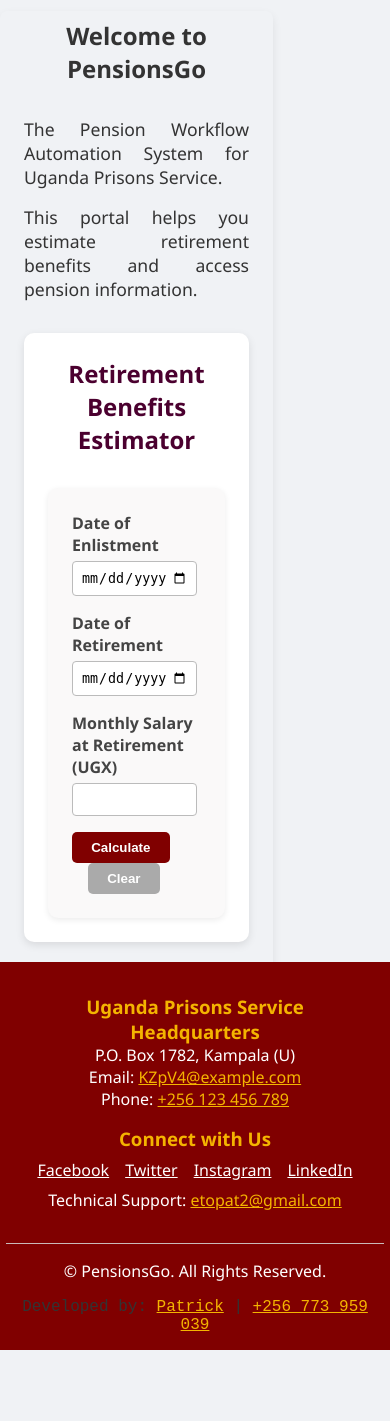
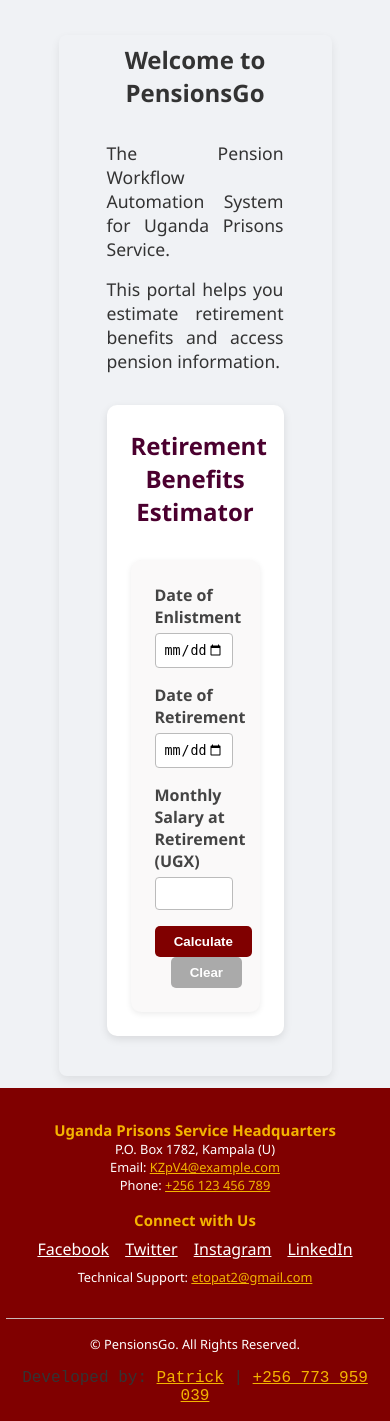
Before and after one commit to etopat/PensionApp, a PHP site: page /frontend/index.html in a window 390 px wide. Shown: the part 49-1470 px from the top of the page. Before the commit the page ends 1399 px from the top, so only its background shows below. Run offline with PHP 8.4, Linux system fonts and the light colour scheme.

Commit message:
Worked on main

```diff
--- a/frontend/css/styles.css
+++ b/frontend/css/styles.css
@@ -160,40 +160,26 @@ a.button:focus {
 
     .footer-holder {
         width: 100%;
-        font-size: 1rem;
+        font-size: 0.8rem;
         position: relative;
         bottom: 0;
         padding: 0.5rem 0.2rem;
         text-align: center;
     }
-
-    .main-wrapper {
-        position: relative;
-        top: 60px;
-        background: var(--main-bg);
-        padding: 0.3rem 1rem;
-        /* margin: 1.5rem auto 2rem; */
-        border-radius: 8px;
-        box-shadow: 0 4px 10px rgba(0, 0, 0, 0.08);
-        width: 90%;
-        transition: background-color 0.3s ease;
-    }
 }
 
 /* ========== MAIN ========== */
+
 .main-wrapper {
-
     position: relative;
     top: 60px;
     background: var(--main-bg);
-    padding: 0.5rem 1.5rem;
-    /* margin: 1.5rem auto 2rem; */
+    padding: 0.5rem 3rem;
+    margin: 1.5rem auto 2rem;
     border-radius: 8px;
     box-shadow: 0 4px 10px rgba(0, 0, 0, 0.08);
     width: 70%;
-    max-width: 800px;
     transition: background-color 0.3s ease;
-    align-items: center;
 }
 
 .main-info h2 {
@@ -206,6 +192,8 @@ a.button:focus {
     margin-bottom: 1rem;
     font-size: 1.1rem;
 }
+
+
 
 /* ========== FOOTER ========== */
 footer {
```
